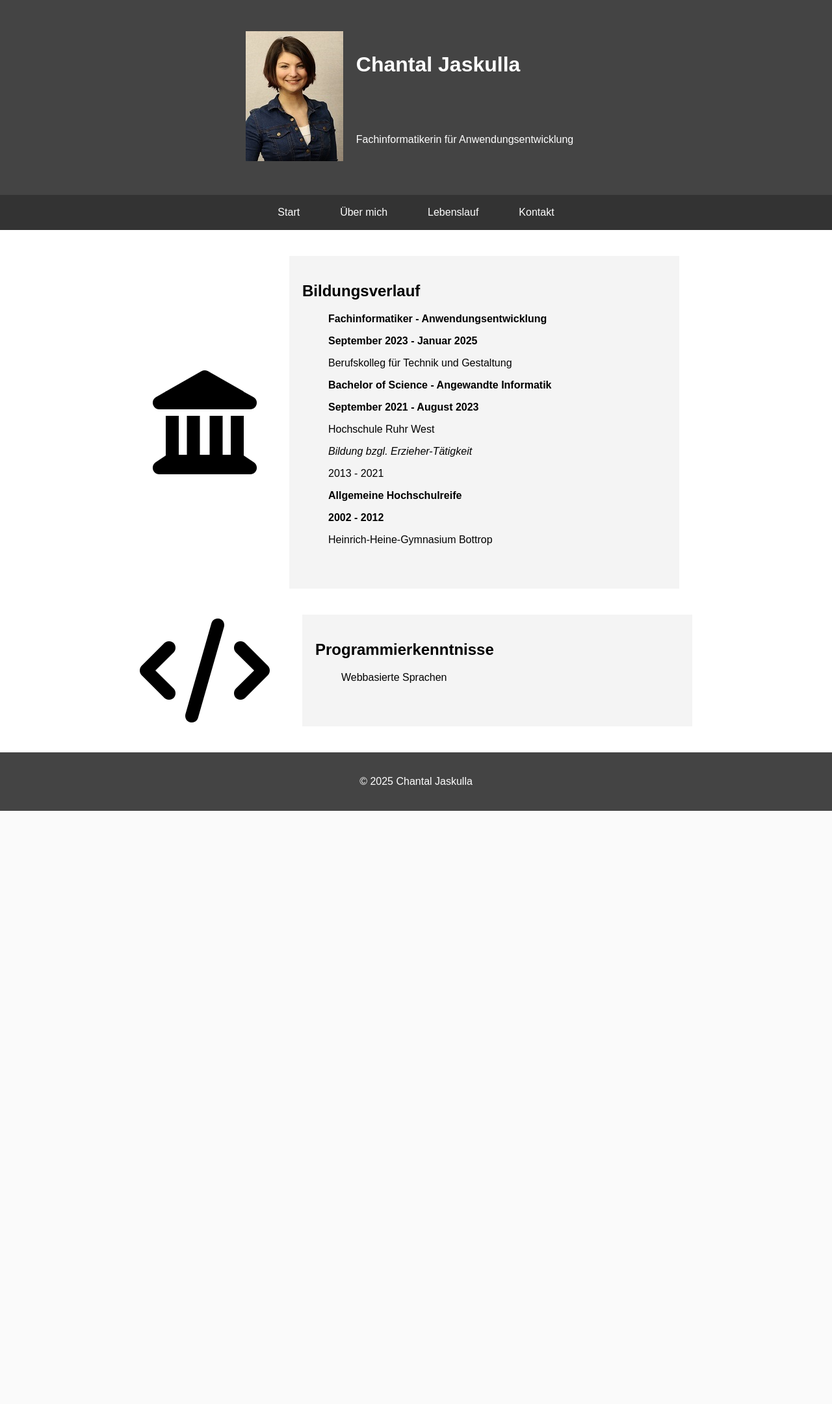
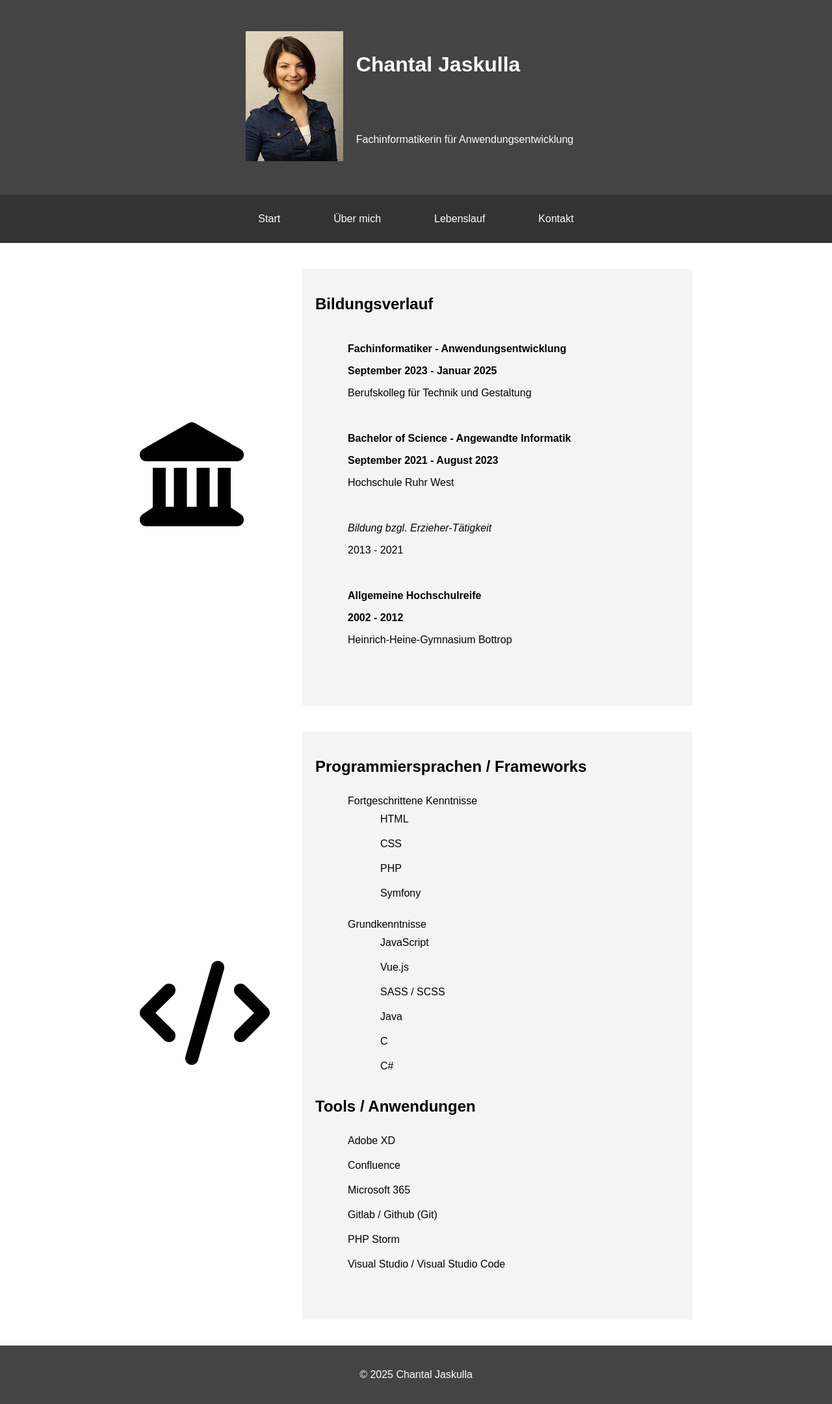
Before and after one commit to Polar-Teddy/portfolio, a PHP site: page /sites/cv.php in a window 1280 px wide. Shown: the whole page at 65% size. Before the commit the page ends 1248 px from the top, so only its background shows below. Run offline with PHP 8.4, Linux system fonts and the light colour scheme.

Commit message:
prototype

```diff
--- a/php/guestbook_entries.php
+++ b/php/guestbook_entries.php
@@ -14,11 +14,13 @@ if ($result->num_rows > 0) {
     while($row = $result->fetch_assoc()) {
         $name = htmlspecialchars($row['name'], ENT_QUOTES, 'UTF-8');
         $message = htmlspecialchars($row['message'], ENT_QUOTES, 'UTF-8');
+        $createdAt = htmlspecialchars($row['created'], ENT_QUOTES, 'UTF-8');
 
         // Ausgabe in HTML (z. B. als Liste oder in einem div)
         echo "<div class='entry'>";
         echo "<h3>$name</h3>";
-        echo "<p><strong>Nachricht:</strong> $message</p>";
+        echo "<i>($createdAt)</i>";
+        echo "<p>$message</p>";
         echo "</div>";
     }
 } else {
--- a/sites/cv.php
+++ b/sites/cv.php
@@ -12,7 +12,7 @@
 
     <div class="content">
         <div class="contentgroup">
-            <div>
+            <div class="contentimage">
                 <i class="fa-solid fa-landmark fa-10x"></i>
             </div>
 
@@ -39,14 +39,41 @@
         </div>
 
         <div class="contentgroup">
-            <div>
+            <div class="contentimage">
                 <i class="fa-solid fa-code fa-10x"></i>
             </div>
 
             <div id="skills" class="section">
-                <h2>Programmierkenntnisse</h2>
+                <h2>Programmiersprachen / Frameworks</h2>
                 <ul>
-                    <li>Webbasierte Sprachen</li>
+                    <li>Fortgeschrittene Kenntnisse
+                        <ul>
+                            <li>HTML</li>
+                            <li>CSS</li>
+                            <li>PHP</li>
+                            <li>Symfony</li>
+                        </ul>
+                    </li>
+                    <li>Grundkenntnisse
+                        <ul>
+                            <li>JavaScript</li>
+                            <li>Vue.js</li>
+                            <li>SASS / SCSS</li>
+                            <li>Java</li>
+                            <li>C</li>
+                            <li>C#</li>
+                        </ul>
+                    </li>
+                </ul>
+
+                <h2>Tools / Anwendungen </h2>
+                <ul>
+                    <li>Adobe XD</li>
+                    <li>Confluence</li>
+                    <li>Microsoft 365</li>
+                    <li>Gitlab / Github (Git)</li>
+                    <li>PHP Storm</li>
+                    <li>Visual Studio / Visual Studio Code</li>
                 </ul>
             </div>
         </div>
--- a/styles/main.css
+++ b/styles/main.css
@@ -176,6 +176,15 @@ ul {
   list-style-type: none;
 }
 
+li {
+  padding: 10px;
+}
+
 a {
   color:goldenrod;
 }
+
+.contentimage {
+  width: 200px;
+  height: 200px;
+}
```
Also changed, not shown: index.php (+8 -6 lines), sites/aboutme.php (+9 -7 lines), sites/contact.php (+4 -4 lines).
